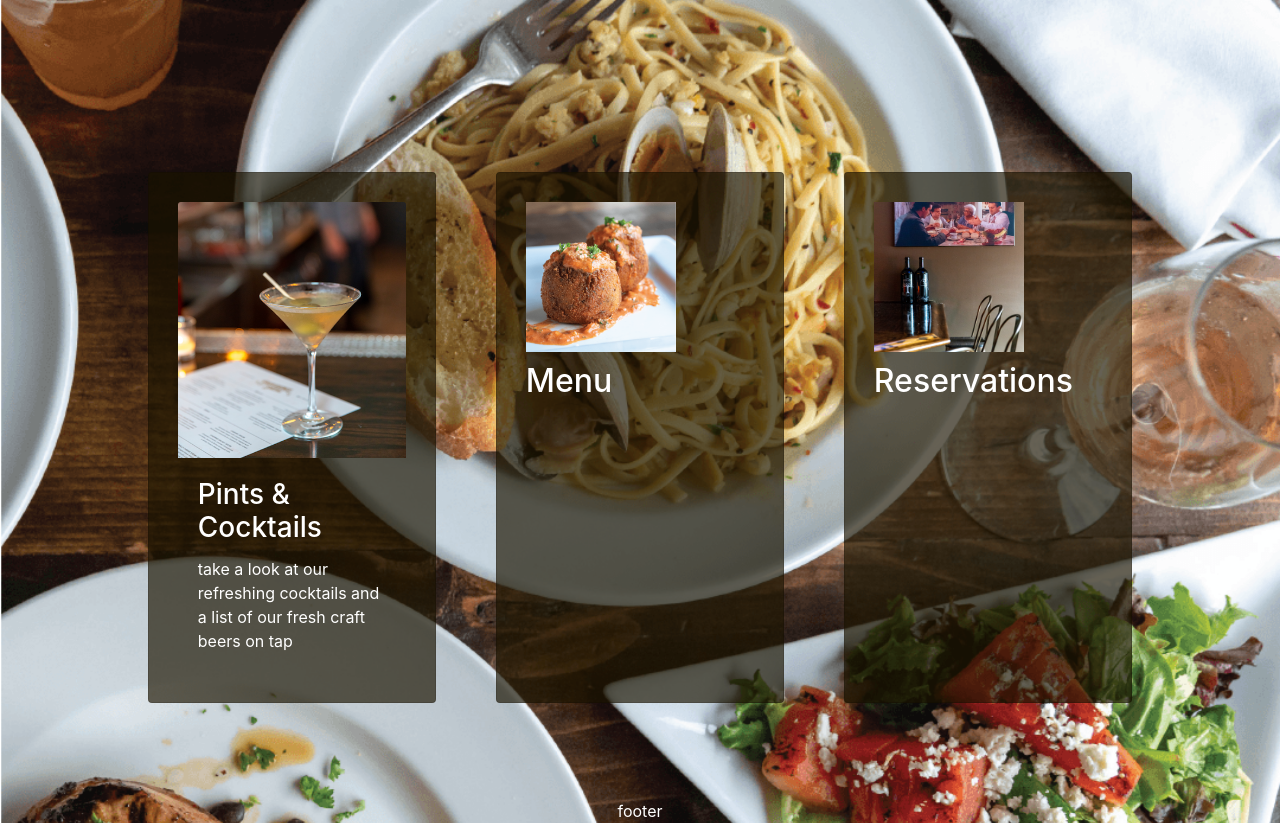
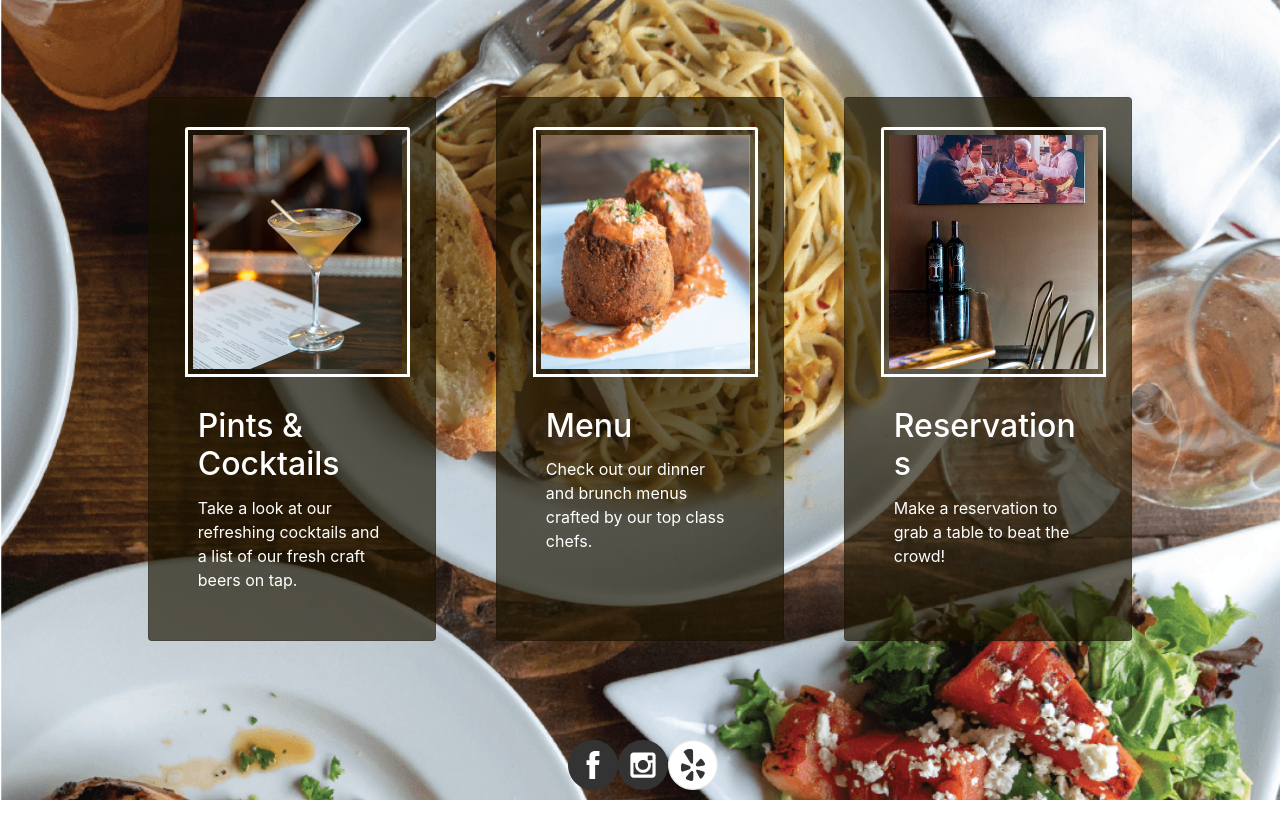
Before and after one commit to Centari-Alpha/Providence-Social-Website, a plain HTML site: page Index.html in a window 1280 px wide. Shown: the part 108-931 px from the top of the page. After the commit the page ends 908 px from the top, so only its background shows below. Drawn offline with nearby package versions, Linux system fonts and the light colour scheme.

Commit message:
finished landing page

```diff
--- a/Index.html
+++ b/Index.html
@@ -11,23 +11,33 @@
 			<img id="logo" src="https://static.wixstatic.com/media/623b2d_fa8616fc8f8f4f1bad62e355fd7ea01f~mv2.png/v1/fill/w_207,h_99,al_c,q_80,usm_0.66_1.00_0.01/logo.webp">
 		</div>
 		<div class="cardContainer">
-				<div class="card" style="width: 18rem;">
-					  <img src="Martini.png" class="card-img-top" alt="...">
+				<div class="card one" style="width: 18rem;">
+					  <img id="cardimg" src="Martini.png" class="card-img-top" alt="...">
 					  <div class="card-body">
-					    <h3 class="card-title">Pints & Cocktails</h3>
-					    <p class="card-text"> take a look at our refreshing cocktails and a list of our fresh craft beers on tap</p>
+					    <h2 class="card-title">Pints & Cocktails</h2>
+					    <p class="card-text"> Take a look at our refreshing cocktails and a list of our fresh craft beers on tap.</p>
 					  </div>
 					</div>
-			<div class="card two">
-				<img id="cardimg" src="MenuCard.png" height="150px" width="150px">
-				<h2>Menu</h2>
+				<div class="card two" style="width: 18rem;">
+					<img id="cardimg" src="MenuCard.png" class="card-img-top" alt="...">
+					<div class="card-body">
+						<h2 class="card-title">Menu</h2>
+						<p class="card-text"> Check out our dinner and brunch menus crafted by our top class chefs.</p>
+					</div>
+				</div>
+				<div class="card three" style="width: 18rem;">
+					<img id="cardimg" src="DummyReservations.png" class="card-img-top" alt="...">
+					<div class="card-body">
+						<h2 class="card-title">Reservations</h2>
+						<p class="card-text"> Make a reservation to grab a table to beat the crowd! </p>
+					</div>
+				</div>
 			</div>
-			<div class="card three">
-				<img id="cardimg" src="DummyReservations.png" height="150px" width="150px">
-				<h2>Reservations</h2>
-			</div>
-		</div>
-		<footer id="footer">footer</footer>
+		<footer id="footer">
+			<a href="https://www.facebook.com/providencesocial/"><img src="facebookLogo.svg" class="SMLogo" ></a>
+			<a href="https://www.instagram.com/explore/locations/142757802/providence-social/"><img src="IGLogo.svg" class="SMLogo">
+			<a href="https://www.yelp.com/biz/providence-social-buffalo"><img src="YelpLogo.svg" class="SMLogo"></a>
+		</footer>
 	</div>
 	<script src="https://code.jquery.com/jquery-3.3.1.slim.min.js" integrity="sha384-q8i/X+965DzO0rT7abK41JStQIAqVgRVzpbzo5smXKp4YfRvH+8abtTE1Pi6jizo" crossorigin="anonymous"></script>
 <script src="https://cdnjs.cloudflare.com/ajax/libs/popper.js/1.14.7/umd/popper.min.js" integrity="sha384-UO2eT0CpHqdSJQ6hJty5KVphtPhzWj9WO1clHTMGa3JDZwrnQq4sF86dIHNDz0W1" crossorigin="anonymous"></script>
--- a/styles.css
+++ b/styles.css
@@ -1,4 +1,4 @@
-body {
+ body {
 	display: flex;
 	justify-content: center;
 	background-image: url(EntreesWithSalad.png);
@@ -13,11 +13,10 @@ h2 {
 }
 
 p h5 {
-
+	padding: 10%;
 }
 .pageContainer {
 	display: flex;
-/*	justify-content: center;*/
 	align-items: center;
 	flex-direction: column;
 }
@@ -35,8 +34,7 @@ p h5 {
 	grid-template-columns: 3fr 3fr 3fr;
 	grid-gap: 60px;
 	align-content: center;
-/*	align-items: center;*/
-	margin-top: 175px;
+	margin-top: 100px;
 }
 
 .card {
@@ -44,15 +42,36 @@ p h5 {
 	background-color: #1b1401ab;
 }
 
+.card:hover {
+	transition: .5s ease-in-out;
+	box-shadow: .5rem .5rem #1b1402ab;
+	padding: 8%;
+}
 
-/*#cardimg {
+.SMLogo {
+	width: 50px;
+	height: 50px;
+	margin: 5%;
+	margin-bottom: 10px;
+}
+
+.SMLogo:hover {
+	transition: .2s ease-in-out;
+	height: 55px;
+	width: 55px;
+}
+
+#cardimg {
+	height: 250px;
+	width: 225px;
 	padding: 5px;
 	border: solid white;
-	align-content: center;
 	margin-left: 3%;
-}*/
+}
 
 footer {
+	display: flex;
+	justify-content: center;
 	margin-top: 6em;
 	margin-bottom: 0px;
 }
```
Also changed, not shown: IGLogo.svg (added), YelpLogo.svg (added), facebookLogo.svg (added), 1 other file.
